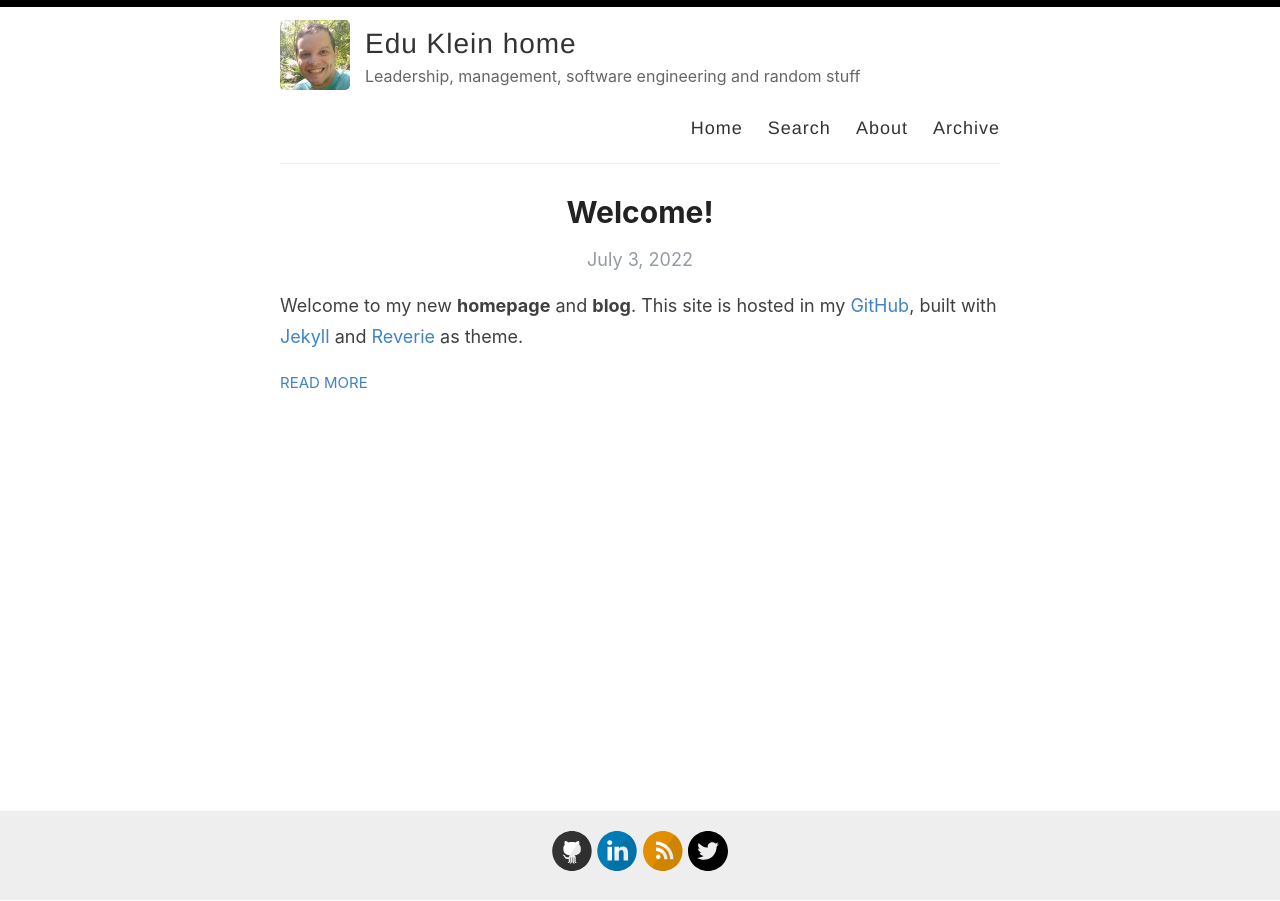
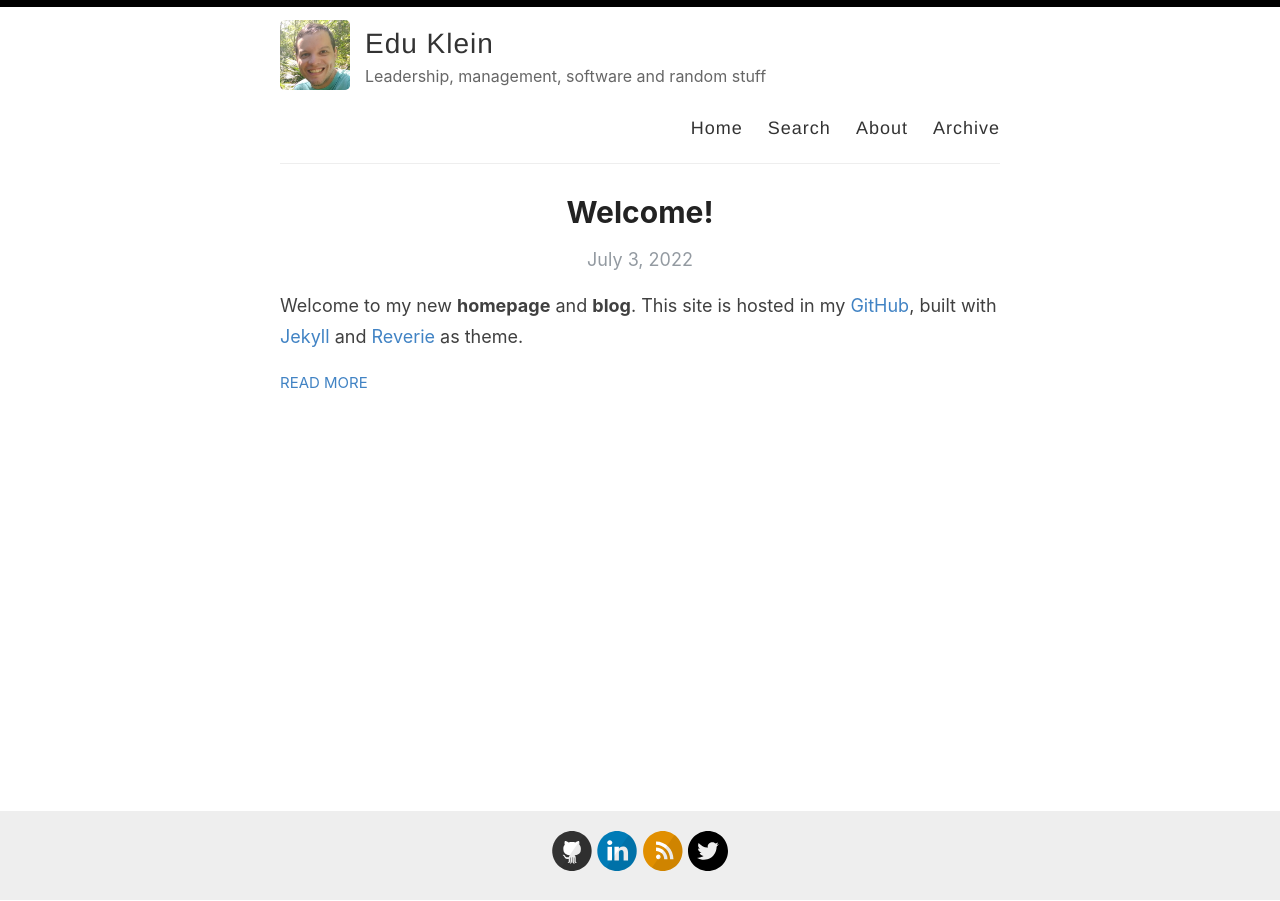
Before and after one commit to epklein/epklein.github.io, a Jekyll site: the page built from index.html, in a window 1280 px wide. Built offline with Jekyll 4.4.1, drawn with Linux system fonts in a browser that asks for light colours; the list of posts is cut into pages by our own code.

Commit message:
Change homepage headers

```diff
--- a/_config.yml
+++ b/_config.yml
@@ -3,13 +3,13 @@
 #
 
 # Name of your site (displayed in the header)
-name: Edu Klein home
+name: Edu Klein
 
 # Name of the author
 author: Eduardo Klein
 
 # Short bio or description (displayed in the header)
-description: Leadership, management, software engineering and random stuff
+description: Leadership, management, software and random stuff
 
 # URL of your avatar or profile pic (you could use your GitHub profile pic)
 avatar: /images/favicon.jpg
```
